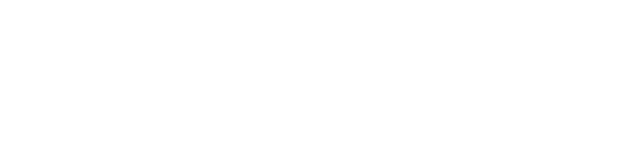
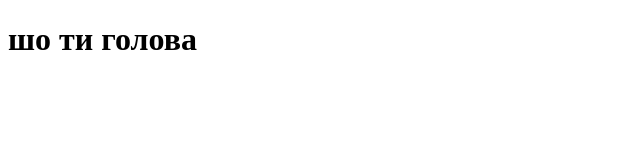
Before and after one commit to maxineaird/gen-project, a plain HTML site: page index.html in a window 1280 px wide. Shown: the whole page, without its empty margins (0-640 px from the left). Drawn offline with Linux system fonts and the light colour scheme.

Commit message:
add text to index.html file

```diff
--- a/index.html
+++ b/index.html
@@ -6,6 +6,6 @@
     <title>Document</title>
 </head>
 <body>
-
+    <h1>шо ти голова</h1>
 </body>
 </html>
```
